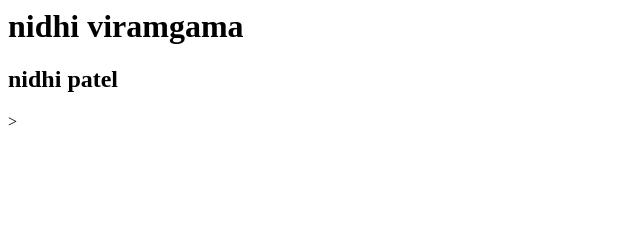
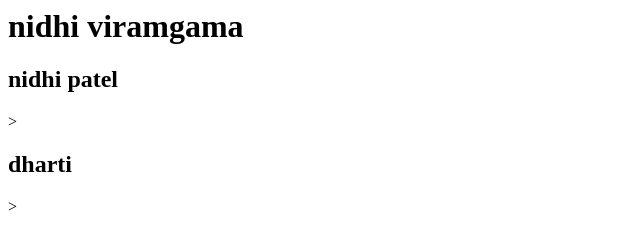
Before and after one commit to NidhiViramgama/NidhiViramgama.github.io, a plain HTML site: page index.html in a window 1280 px wide. Shown: the whole page, without its empty margins (0-640 px from the left). Drawn offline with Linux system fonts and the light colour scheme.

Commit message:
after change

```diff
--- a/index.html
+++ b/index.html
@@ -1,2 +1,3 @@
 <h1> nidhi viramgama </h1>
 <h2> nidhi patel</h2>>
+<h2>dharti</h2>>
```
